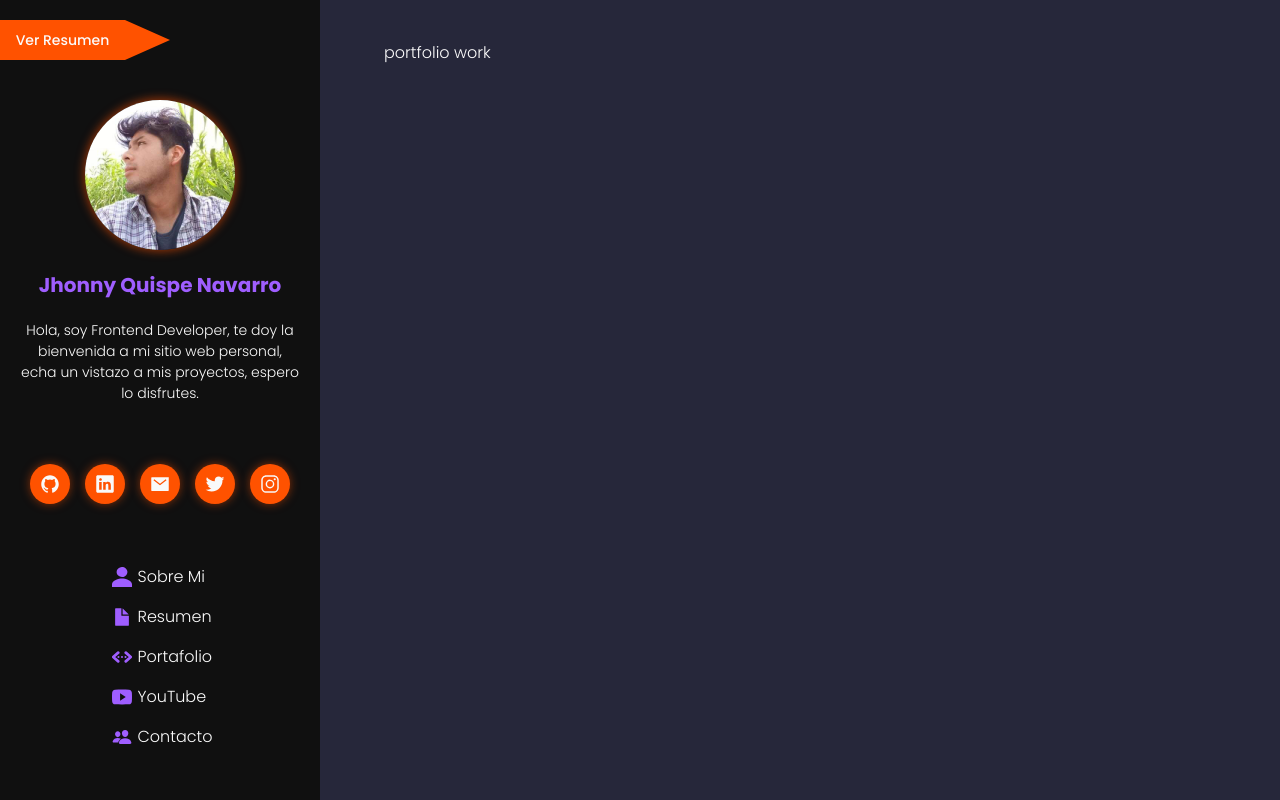
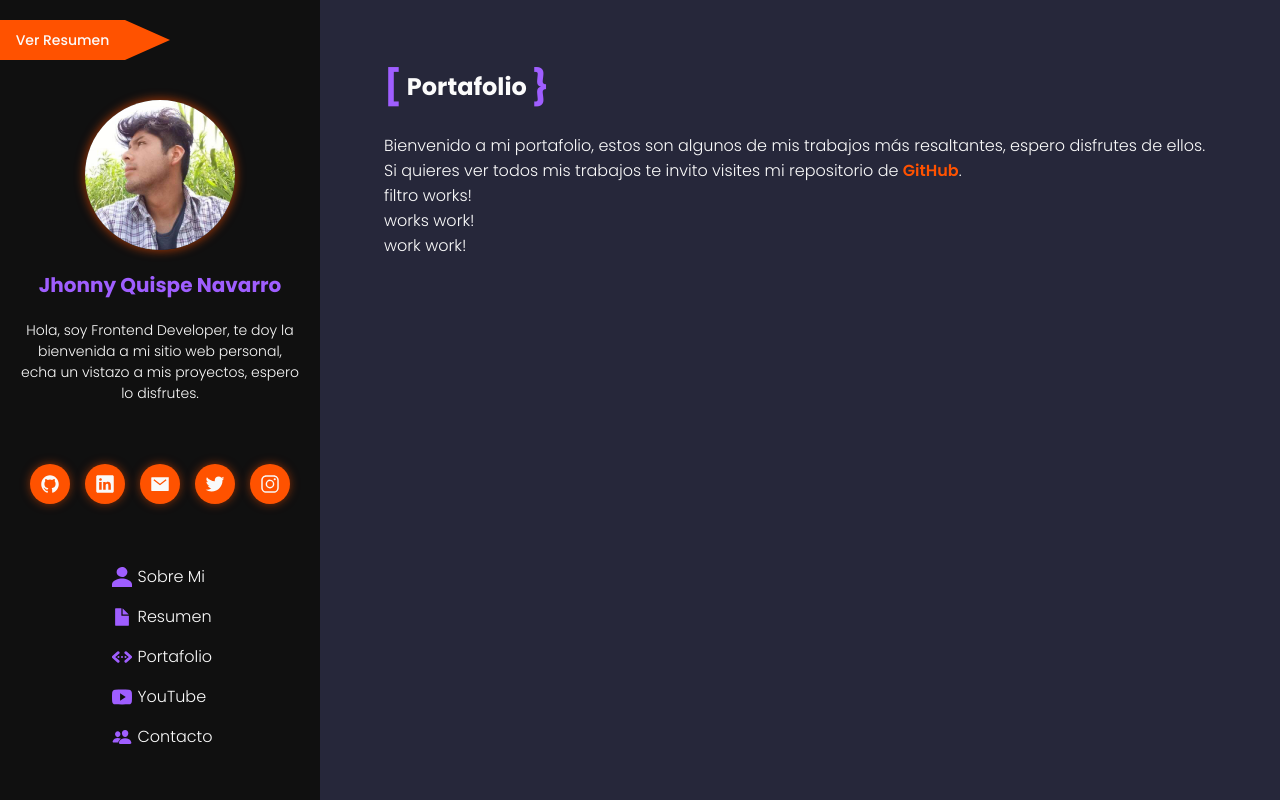
Before and after one commit to byRedHunter/portafolio-client, a React (Create React App) app: page /portfolio in a window 1280 px wide. Built offline with nearby package versions, Linux system fonts and the light colour scheme.

Commit message:
titulos de las secciones restantes

```diff
--- a/src/pages/portfolio/Portfolio.js
+++ b/src/pages/portfolio/Portfolio.js
@@ -1,5 +1,31 @@
 import React from 'react'
 
+import { Filtro } from './components/Filtro'
+import { Works } from './components/Works'
+
 export const Portfolio = () => {
-	return <div>portfolio work</div>
+	return (
+		<section className='portfolio'>
+			<h2 className='title'>
+				<span>{'['}</span> Portafolio <span>{'}'}</span>
+			</h2>
+
+			<p className='section-description'>
+				Bienvenido a mi portafolio, estos son algunos de mis trabajos más
+				resaltantes, espero disfrutes de ellos. Si quieres ver todos mis
+				trabajos te invito visites mi repositorio de{' '}
+				<a
+					href='https://github.com/byRedHunter'
+					rel='noreferrer'
+					target='_blank'
+					className='text-primary text-link text-bold'
+				>
+					GitHub
+				</a>
+				.
+			</p>
+			<Filtro />
+			<Works />
+		</section>
+	)
 }
--- /dev/null
+++ b/src/pages/portfolio/components/Filtro.js
@@ -0,0 +1,5 @@
+import React from 'react'
+
+export const Filtro = () => {
+	return <div>filtro works!</div>
+}
--- /dev/null
+++ b/src/pages/portfolio/components/Work.js
@@ -0,0 +1,5 @@
+import React from 'react'
+
+export const Work = () => {
+	return <div>work work!</div>
+}
--- /dev/null
+++ b/src/pages/portfolio/components/Works.js
@@ -0,0 +1,12 @@
+import React from 'react'
+
+import { Work } from './Work'
+
+export const Works = () => {
+	return (
+		<div>
+			works work!
+			<Work />
+		</div>
+	)
+}
--- a/src/pages/resumen/Resumen.js
+++ b/src/pages/resumen/Resumen.js
@@ -1,5 +1,17 @@
 import React from 'react'
 
 export const Resumen = () => {
-	return <div>resumen work</div>
+	return (
+		<section className='resumen'>
+			<h2 className='title'>
+				<span>{'['}</span> Resumen <span>{'}'}</span>
+			</h2>
+
+			<p className='section-description'>
+				Me alegra que estes por aca, aqui podras ver mi resumen online,
+				trabajos, educación, habilidades. Si gustas cuentas con la opcion de
+				descargarlo.
+			</p>
+		</section>
+	)
 }
--- a/src/pages/youtube/Youtube.js
+++ b/src/pages/youtube/Youtube.js
@@ -1,5 +1,28 @@
 import React from 'react'
 
 export const Youtube = () => {
-	return <div>youtube work</div>
+	return (
+		<section className='youtube'>
+			<h2 className='title'>
+				<span>{'['}</span> YouTube <span>{'}'}</span>
+			</h2>
+
+			<p className='section-description'>
+				Me gusta compartir lo que aprendo, es por eso que inicie un canal en
+				YouTube donde comparto contenido que te ayudara a aprender practicando
+				que es justamente el nombre del canal{' '}
+				<span className='text-primary text-bold'>"AprendePracticando"</span>. A
+				continuación te presento algunos de mis videos y te dejo este{' '}
+				<a
+					href='https://www.youtube.com/channel/UCGrtPiO6Ijz_1aN7tXfC-MQ'
+					rel='noreferrer'
+					target='_blank'
+					className='text-primary text-link text-bold'
+				>
+					enlace
+				</a>{' '}
+				para que puedas visitar el canal. .
+			</p>
+		</section>
+	)
 }
```
